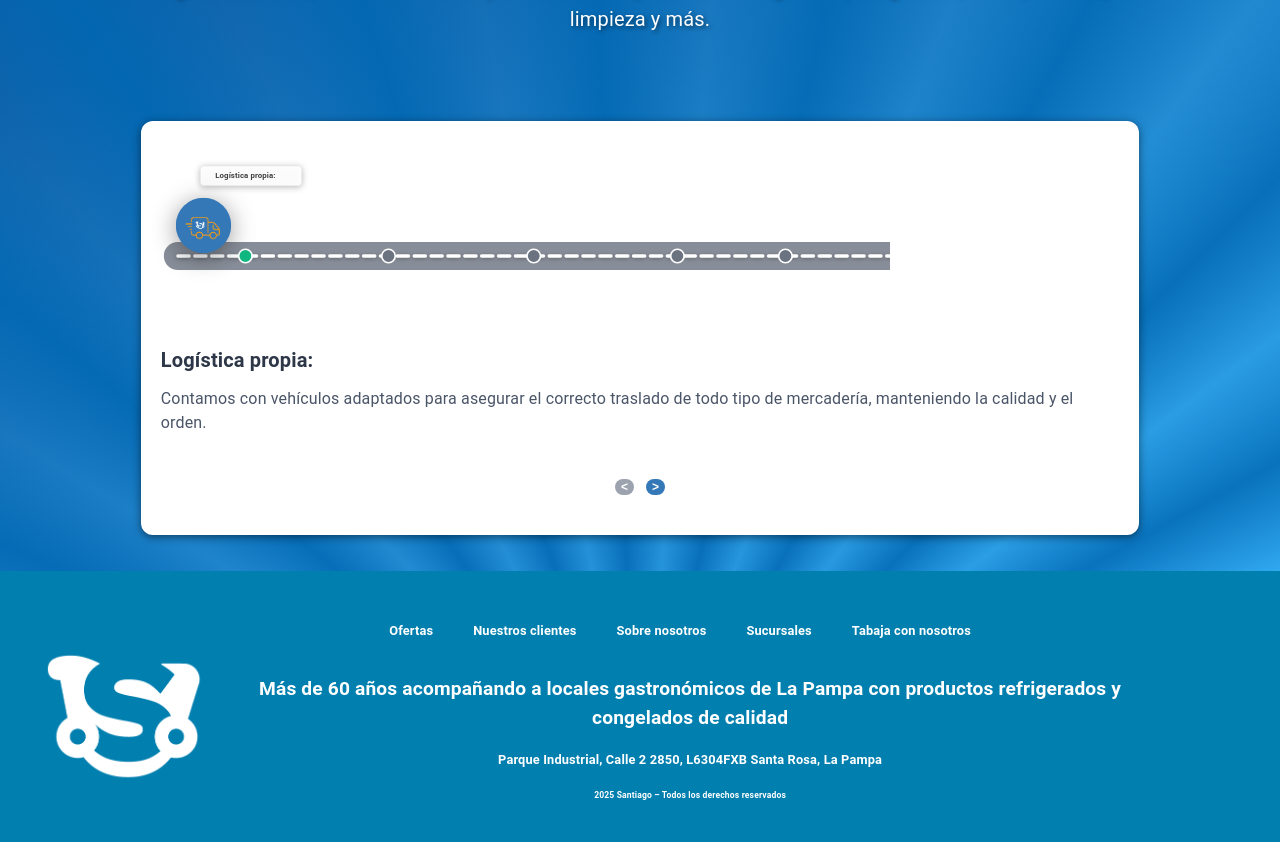
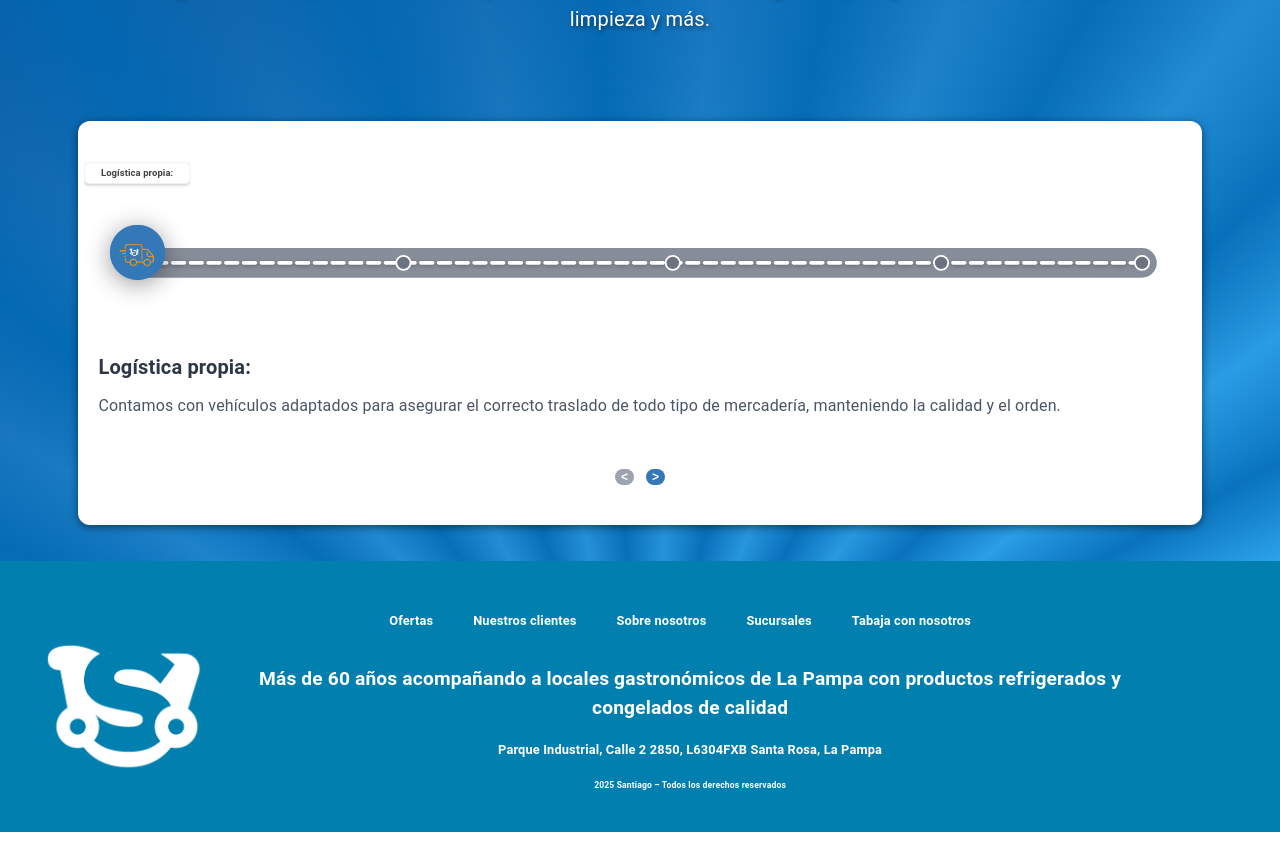
Before and after one commit to AgusOs/refrigerados-santiago, a React (Vite) app: page /distribuidora in a window 1280 px wide. Shown: the part 1024-1882 px from the top of the page. Built offline with nearby package versions, Linux system fonts and the light colour scheme; some icons are missing.

Commit message:
esta es la buena

```diff
--- a/src/components/atoms/camion/Camion.css
+++ b/src/components/atoms/camion/Camion.css
@@ -5,7 +5,7 @@
 }
 
 .truck-wrapper {
-  width: 80%;
+  width: 90%;
   margin: 0 auto;
 }
 
@@ -33,7 +33,7 @@
 
 .truck-canvas {
   width: 100%;
-  height: 120px; /* Reducido de 200px */
+  height: 200px; /* Reducido de 200px */
   background: white;
   border-radius: 0.75rem;
   position: relative;
@@ -165,8 +165,8 @@
   }
 
   .truck-animation-section {
-      width: 75%;
-      height: 140px; /* Reducido de 200px */
+      width: 100%;
+      height: 200px; /* Reducido de 200px */
   }
 
   .truck-content-section {
@@ -282,6 +282,7 @@
 
   .truck-canvas {
     height: 220px; /* Reducido de 400px */
+    width: 100%;
     border-radius: 2rem;
   }
 
--- a/src/components/atoms/camion/CarreteraRecta.jsx
+++ b/src/components/atoms/camion/CarreteraRecta.jsx
@@ -80,12 +80,12 @@ const Camion = () => {
   const calculatePointOnRoad = (t) => {
     // Carretera centrada en el viewBox
     const startX = 100;   // Margen del 8.3% a la izquierda
-    const endX = 1200;    // Margen del 8.3% a la derecha
+    const endX = 1800;    // Margen del 8.3% a la derecha
     const y = 240;
 
     const x = startX + (endX - startX) * t;
     // Convertir a porcentajes para posicionamiento del camión
-    return { x: (x / 1200) * 100, y: (y / 320) * 100 };
+    return { x: (x / 1900) * 100, y: (y / 320) * 100 };
   };
 
   // Posición del camión siguiendo la carretera recta
@@ -105,7 +105,7 @@ const Camion = () => {
         <div className="truck-main-layout">
           {/* Sección de animación (izquierda) */}
           <div className="truck-animation-section">
-            <div className="truck-canvas" style={{ position: 'relative', overflow: 'hidden' }}>
+            <div className="truck-canvas" style={{ position: 'relative', overflow: 'visible' }}>
 
               {/* Fondo fijo (carretera y paisaje) */}
               <div
@@ -120,13 +120,12 @@ const Camion = () => {
                 <svg
                   style={{
                     position: 'absolute',
-                    width: '100%',
-                    height: '100%',
+                    inset: '0',
                     left: '0',
                     top: '0',
                     transform: 'translateX(0%)'
                   }}
-                  viewBox="0 0 1200 320"
+                  viewBox="0 0 1900 320"
                   preserveAspectRatio="xMidYMid meet"
                 >
                   <defs>
@@ -138,8 +137,8 @@ const Camion = () => {
 
                   {/* Carretera base recta - centrada */}
                   <line
-                    x1="0" y1="240"
-                    x2="1700" y2="240"
+                    x1="100" y1="240"
+                    x2="1800" y2="240"
                     stroke="#6b7280"
                     strokeWidth="50"
                     strokeLinecap="round"
@@ -148,8 +147,8 @@ const Camion = () => {
 
                   {/* Línea blanca central - centrada */}
                   <line
-                    x1="0" y1="240"
-                    x2="1700" y2="240"
+                    x1="100" y1="240"
+                    x2="1800" y2="240"
                     stroke="white"
                     strokeWidth="6"
                     strokeLinecap="round"
@@ -160,10 +159,10 @@ const Camion = () => {
                   />
 
                   {/* Checkpoints en la carretera recta */}
-                  {[0, 0.265, 0.534, 0.8, 1].map((t, index) => {
+                  {[0, 0.265, 0.533, 0.8, 1].map((t, index) => {
                     const point = calculatePointOnRoad(t);
                     const checkpointProgress = t * 100;
-                    const x = 120 + (960 * t); // 80% del ancho: startX=120, rango=960
+                    const x = 100 + (1700 * t); // 80% del ancho: startX=120, rango=960
                     const isActive = progress >= checkpointProgress;
                     const checkpointText = checkpointTexts[index];
 
@@ -181,37 +180,25 @@ const Camion = () => {
 
                         {/* Cuadro de texto que aparece cuando se activa el checkpoint */}
                         {isActive && checkpointText && (
-                          <g>
-                            {/* Fondo del cuadro de texto */}
-                            <rect
-                              x={x - 80}
-                              y="80"
-                              width="180"
-                              height="35"
-                              rx="6"
-                              fill="rgba(255, 255, 255, 0.95)"
-                              stroke="#e5e7eb"
-                              strokeWidth="1"
-                              style={{
-                                filter: 'drop-shadow(0 2px 6px rgba(32, 32, 32, 0.34))'
-                              }}
-                            />
-
-                            {/* Texto del cuadro */}
-                            <text
-                              x={x}
-                              y="102"
-                              textAnchor="middle"
-                              fontSize="14"
-                              fontWeight="600"
-                              fill="#424242ff"
-                              style={{
-                                fontFamily: 'system-ui, Avenir, Helvetica, Arial, sans-serif;'
-                              }}
-                            >
-                              {checkpointText.title}
-                            </text>
-                          </g>
+                          <foreignObject x={x - 90} y="70" width="180" height="50">
+                            <div xmlns="http://www.w3.org/1999/xhtml"
+                                 style={{
+                                   fontSize: '16px',
+                                   fontWeight: '600',
+                                   color: '#424242',
+                                   textAlign: 'center',
+                                   background: 'rgba(255, 255, 255, 0.95)',
+                                   border: '1px solid #e5e7eb',
+                                   borderRadius: '8px',
+                                   padding: '5px',
+                                   boxShadow: '0 2px 6px rgba(32, 32, 32, 0.3)',
+                                   overflowWrap: 'break-word',
+                                   wordWrap: 'break-word',
+                                   zIndex: 10
+                                 }}>
+                              {checkpointText.title.slice(":")}
+                            </div>
+                          </foreignObject>
                         )}
                       </g>
                     );
@@ -224,7 +211,7 @@ const Camion = () => {
                 style={{
                   position: 'absolute',
                   left: useTransform(truckX, (x) => `calc(${x})`),
-                  top: useTransform(truckY, (y) => `calc(${y} - 15%)`),
+                  top: useTransform(truckY, (y) => `calc(${y})`),
                   transform: 'translate(-50%, -50%)',
                   zIndex: 20,
                   width: '60px',
```
